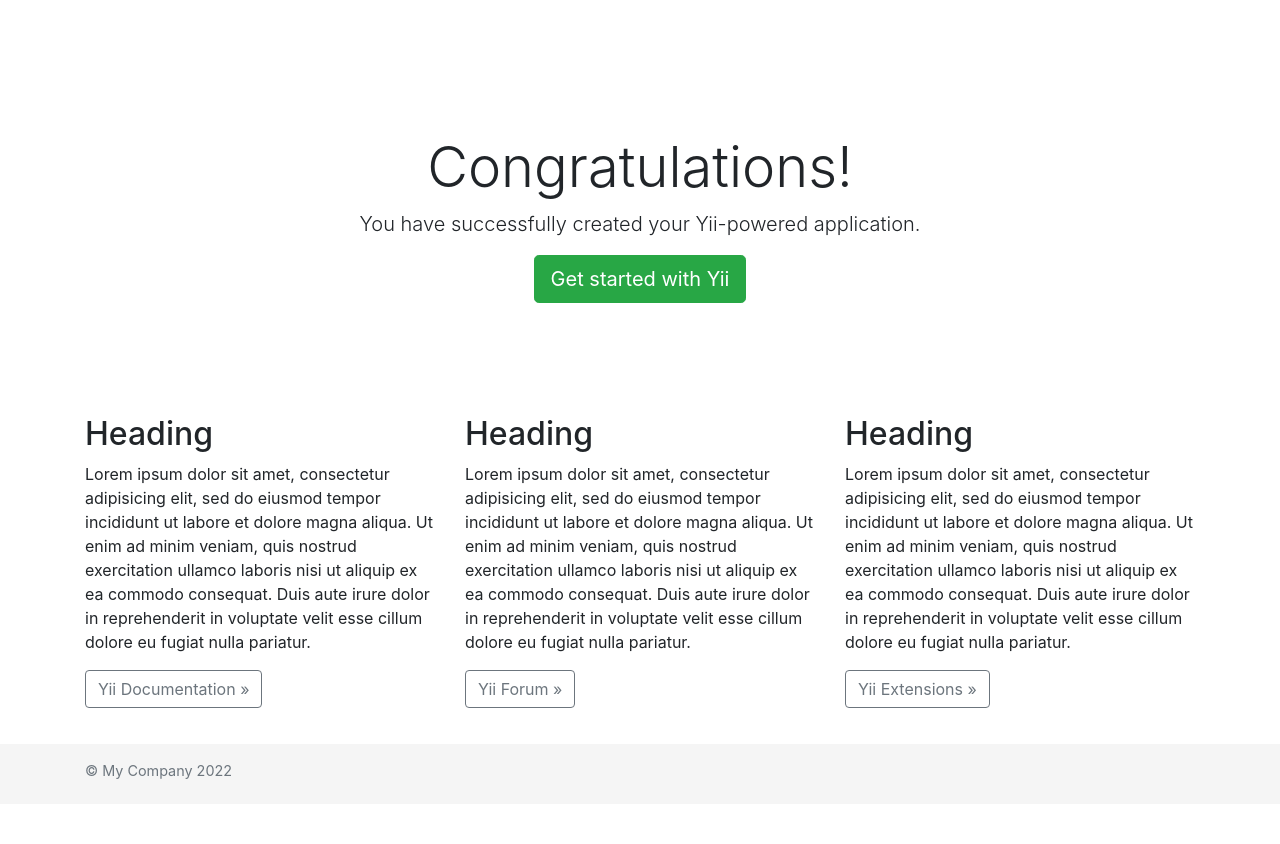
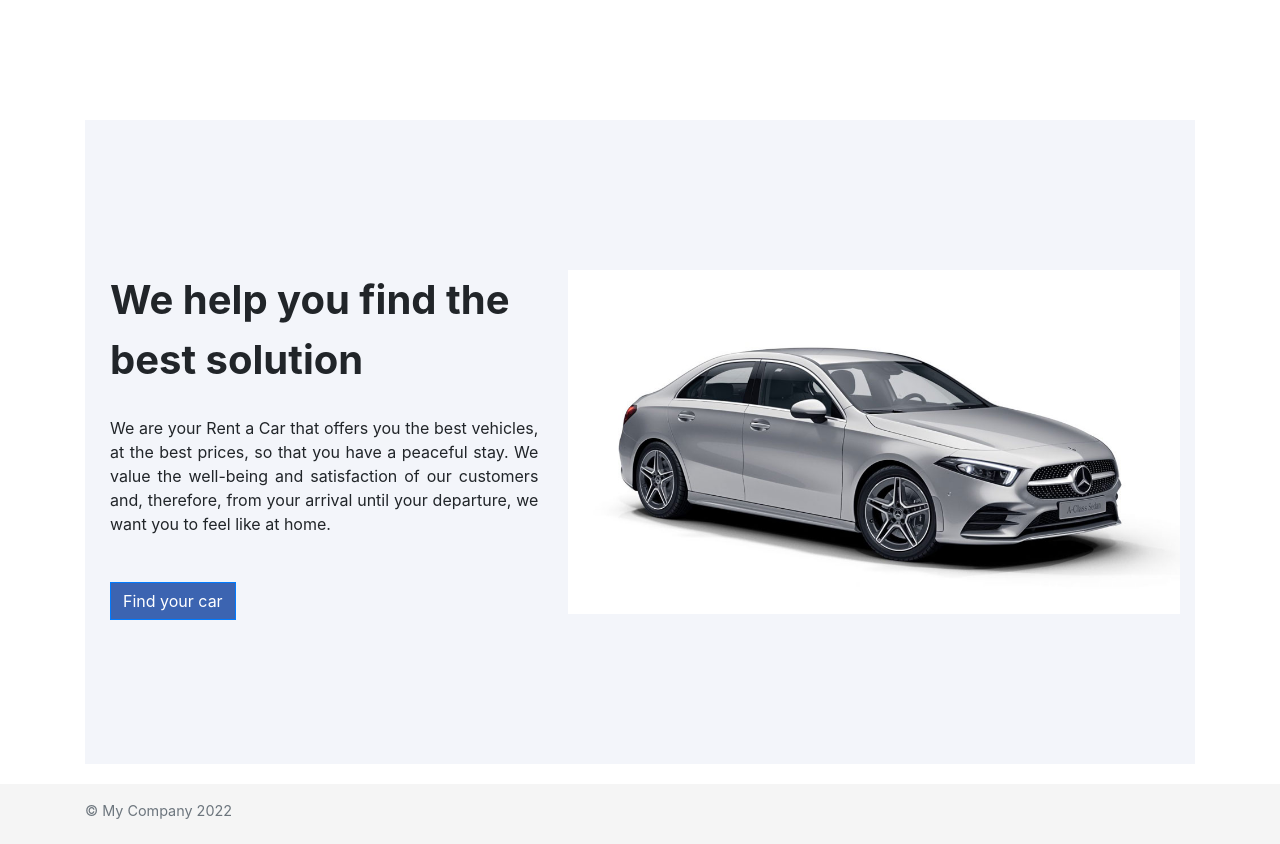
Before and after one commit to Bogdan00766/Car-Rental-Yii-framework-web-app, a Yii app: template Stage3/views/site/index.php in a window 1280 px wide. Before the commit the page ends 779 px from the top, so only its background shows below. Run offline with PHP 8.4 and a stand-in for Yii, Linux system fonts and the light colour scheme; the template is opened without the code that fills it, so the values that code supplies are empty; some libraries are stand-ins or nearby versions.

Commit message:
Added photos

```diff
--- a/Stage3/controllers/SiteController.php
+++ b/Stage3/controllers/SiteController.php
@@ -121,8 +121,8 @@ class SiteController extends Controller
      *
      * @return string
      */
-    public function actionAbout()
+    public function actionVehicles()
     {
-        return $this->render('about');
+        return $this->render('vehicles.php');
     }
 }
--- a/Stage3/views/site/index.php
+++ b/Stage3/views/site/index.php
@@ -4,50 +4,24 @@
 
 $this->title = 'My Yii Application';
 ?>
-<div class="site-index">
+<div class="container">
+    <div class="row home-main-row">
+        <div class="col-5">
+            <p class="home-title">
+                We help you find the best solution
+            </p>
+            <p class="home-text">
+                We are your Rent a Car that offers you the best vehicles, at the best prices, so that you have a peaceful stay.
+                We value the well-being and satisfaction of our customers and, therefore, from your arrival until your departure, we want you to feel like at home.
+            </p>
+            <a class="btn btn-primary" href="index.php?r=vehicles">Find your car</a>
 
-    <div class="jumbotron text-center bg-transparent">
-        <h1 class="display-4">Congratulations!</h1>
+        </div>
 
-        <p class="lead">You have successfully created your Yii-powered application.</p>
+        <div class="col-7">
+            <img class="home-image" src="photos/gray-car-pic.jpg">
 
-        <p><a class="btn btn-lg btn-success" href="http://www.yiiframework.com">Get started with Yii</a></p>
+        </div>
     </div>
 
-    <div class="body-content">
-
-        <div class="row">
-            <div class="col-lg-4">
-                <h2>Heading</h2>
-
-                <p>Lorem ipsum dolor sit amet, consectetur adipisicing elit, sed do eiusmod tempor incididunt ut labore et
-                    dolore magna aliqua. Ut enim ad minim veniam, quis nostrud exercitation ullamco laboris nisi ut aliquip
-                    ex ea commodo consequat. Duis aute irure dolor in reprehenderit in voluptate velit esse cillum dolore eu
-                    fugiat nulla pariatur.</p>
-
-                <p><a class="btn btn-outline-secondary" href="http://www.yiiframework.com/doc/">Yii Documentation &raquo;</a></p>
-            </div>
-            <div class="col-lg-4">
-                <h2>Heading</h2>
-
-                <p>Lorem ipsum dolor sit amet, consectetur adipisicing elit, sed do eiusmod tempor incididunt ut labore et
-                    dolore magna aliqua. Ut enim ad minim veniam, quis nostrud exercitation ullamco laboris nisi ut aliquip
-                    ex ea commodo consequat. Duis aute irure dolor in reprehenderit in voluptate velit esse cillum dolore eu
-                    fugiat nulla pariatur.</p>
-
-                <p><a class="btn btn-outline-secondary" href="http://www.yiiframework.com/forum/">Yii Forum &raquo;</a></p>
-            </div>
-            <div class="col-lg-4">
-                <h2>Heading</h2>
-
-                <p>Lorem ipsum dolor sit amet, consectetur adipisicing elit, sed do eiusmod tempor incididunt ut labore et
-                    dolore magna aliqua. Ut enim ad minim veniam, quis nostrud exercitation ullamco laboris nisi ut aliquip
-                    ex ea commodo consequat. Duis aute irure dolor in reprehenderit in voluptate velit esse cillum dolore eu
-                    fugiat nulla pariatur.</p>
-
-                <p><a class="btn btn-outline-secondary" href="http://www.yiiframework.com/extensions/">Yii Extensions &raquo;</a></p>
-            </div>
-        </div>
-
-    </div>
 </div>
```
Also changed, not shown: Stage3/views/site/about.php (deleted, +0 -18 lines), Stage3/views/site/contact.php (deleted, +0 -68 lines), Stage3/views/site/features.php (added, +77 -0 lines), Stage3/views/site/vehicles.php (added, +55 -0 lines), Stage3/web/photos/35% save up.webp (added), Stage3/web/photos/black more small mercedes.webp (added), Stage3/web/photos/black small audi more.webp (added), Stage3/web/photos/blu car more small.webp (added), Stage3/web/photos/blue-car-pic.jpg (added), Stage3/web/photos/gray bmw more small.webp (added), Stage3/web/photos/gray more small.webp (added), Stage3/web/photos/gray-car-pic.jpg (added), Stage3/web/photos/red open roof more small.webp (added), Stage3/web/photos/red-car-pic.webp (added), 2 more files.
